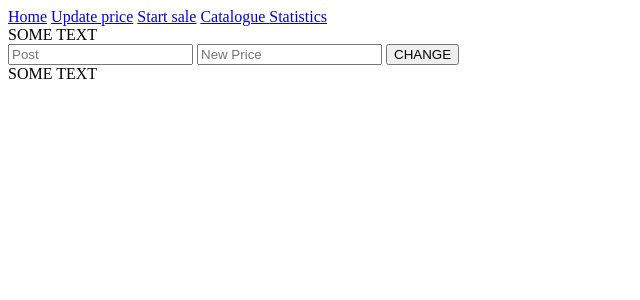
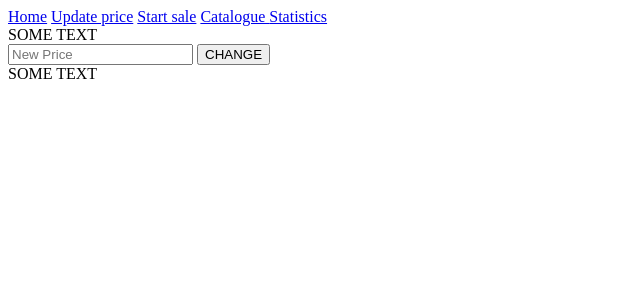
Before and after one commit to YulitaGap/message_store, a Flask app: page /update_price in a window 1280 px wide. Shown: the top 300 px of the page, without its empty margins (0-640 px from the left). Run offline with Flask 2, Linux system fonts and the light colour scheme; some libraries are stand-ins or nearby versions.

Commit message:
minor fix

```diff
--- a/templates/author_side/update_price.html
+++ b/templates/author_side/update_price.html
@@ -20,10 +20,6 @@
     </div>
     <div class="box">
         <form id="form_box">
-            <label for="post"><input autocomplete="off" class="prompt"
-                                         id="post" name="post"
-                                         placeholder="Post"
-                                         type="text"/></label>
             <label for="price"><input autocomplete="off" class="prompt"
                                          id="price" name="price"
                                          placeholder="New Price"
```
